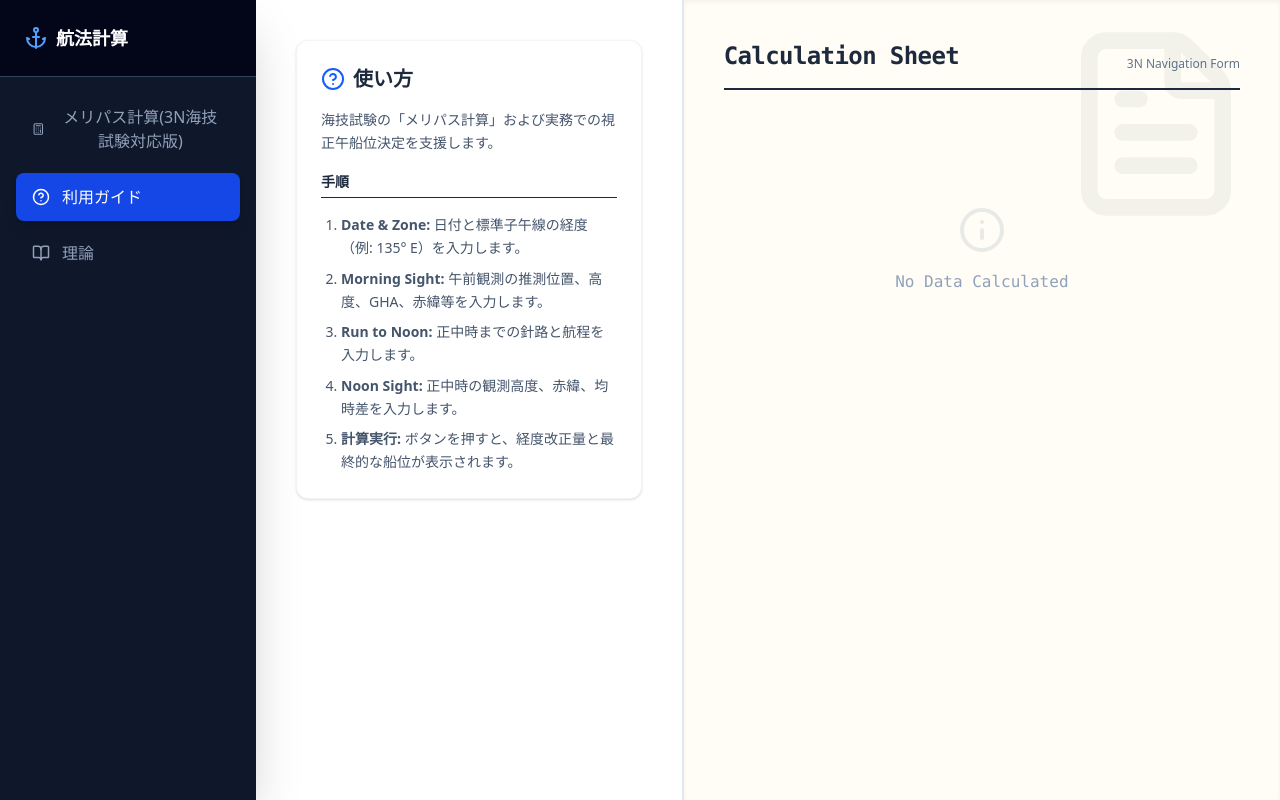
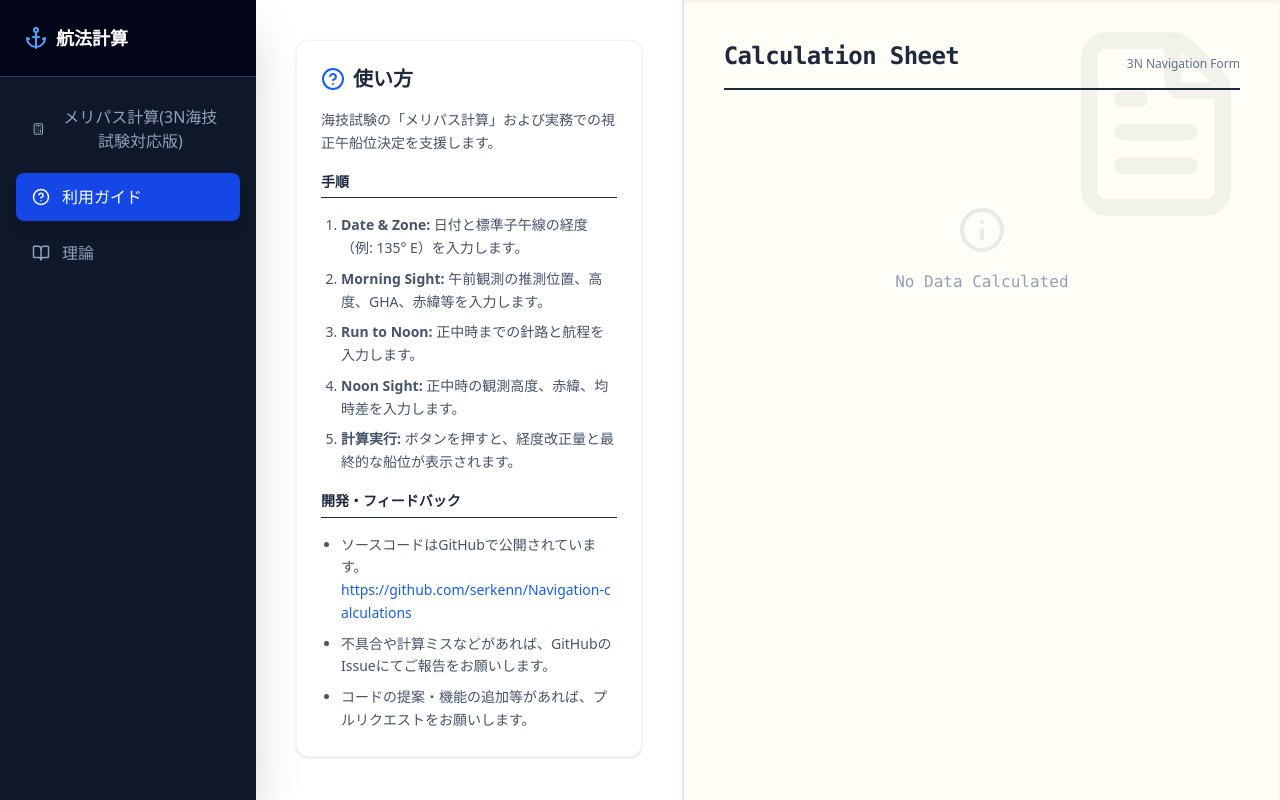
Before and after one commit to serkenn/Navigation-calculations, a React (Vite) app: page / in a window 1280 px wide. Both pictures are taken after a click on the button "利用ガイド". Built offline with nearby package versions, Linux system fonts and the light colour scheme; no server answers.

Commit message:
開発者情報の追加

```diff
--- a/src/components/MeripassCalculator.tsx
+++ b/src/components/MeripassCalculator.tsx
@@ -87,6 +87,26 @@ const GuideView = () => (
         <li><strong>Noon Sight:</strong> 正中時の観測高度、赤緯、均時差を入力します。</li>
         <li><strong>計算実行:</strong> ボタンを押すと、経度改正量と最終的な船位が表示されます。</li>
       </ol>
+
+      {/* --- 追加・修正部分 --- */}
+      <h3 className="font-bold text-slate-800 border-b pb-1 mt-4">開発・フィードバック</h3>
+      <ul className="list-disc pl-5 space-y-2">
+        <li>
+          ソースコードはGitHubで公開されています。<br />
+          <a
+            href="https://github.com/serkenn/Navigation-calculations"
+            target="_blank"
+            rel="noopener noreferrer"
+            className="text-blue-600 hover:underline break-all"
+          >
+            https://github.com/serkenn/Navigation-calculations
+          </a>
+        </li>
+        <li>不具合や計算ミスなどがあれば、GitHubのIssueにてご報告をお願いします。</li>
+        <li>コードの提案・機能の追加等があれば、プルリクエストをお願いします。</li>
+      </ul>
+      {/* -------------------- */}
+
     </div>
   </div>
 );
```
